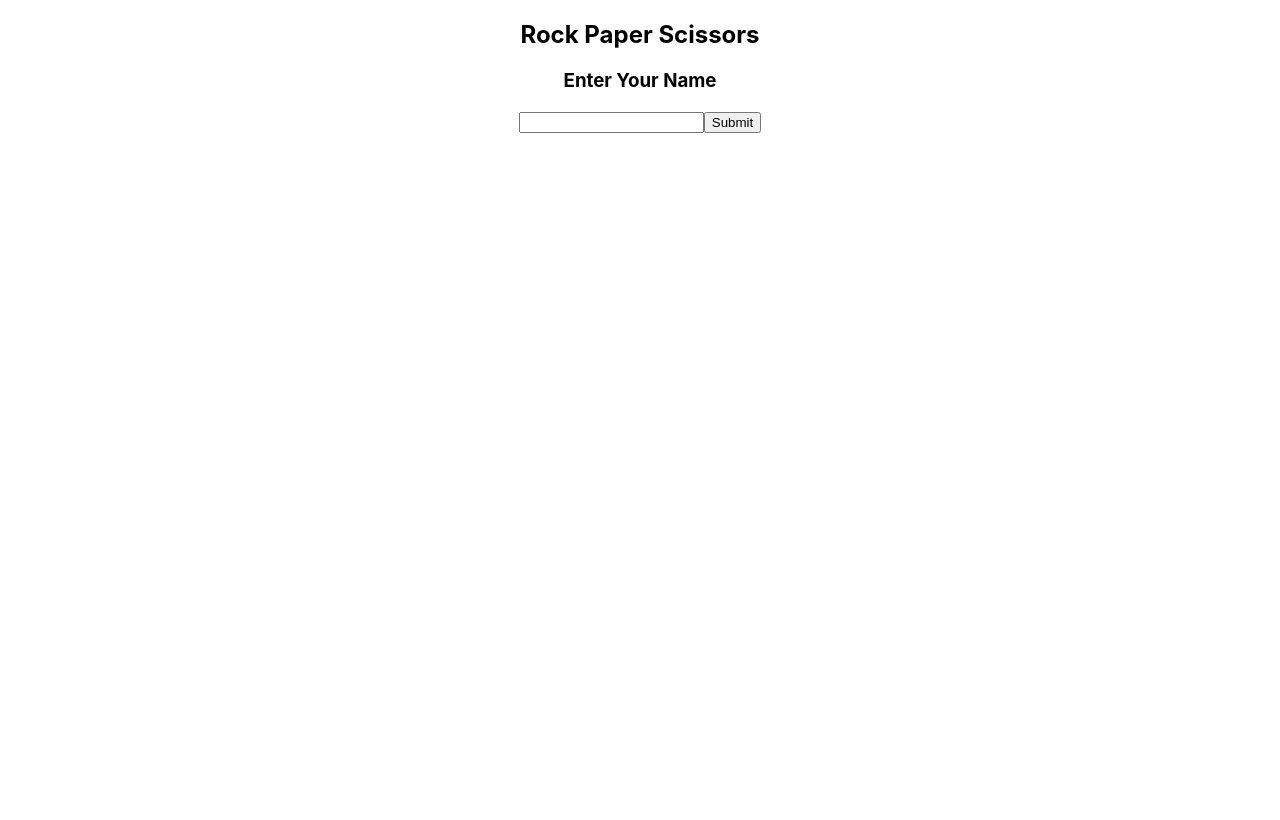
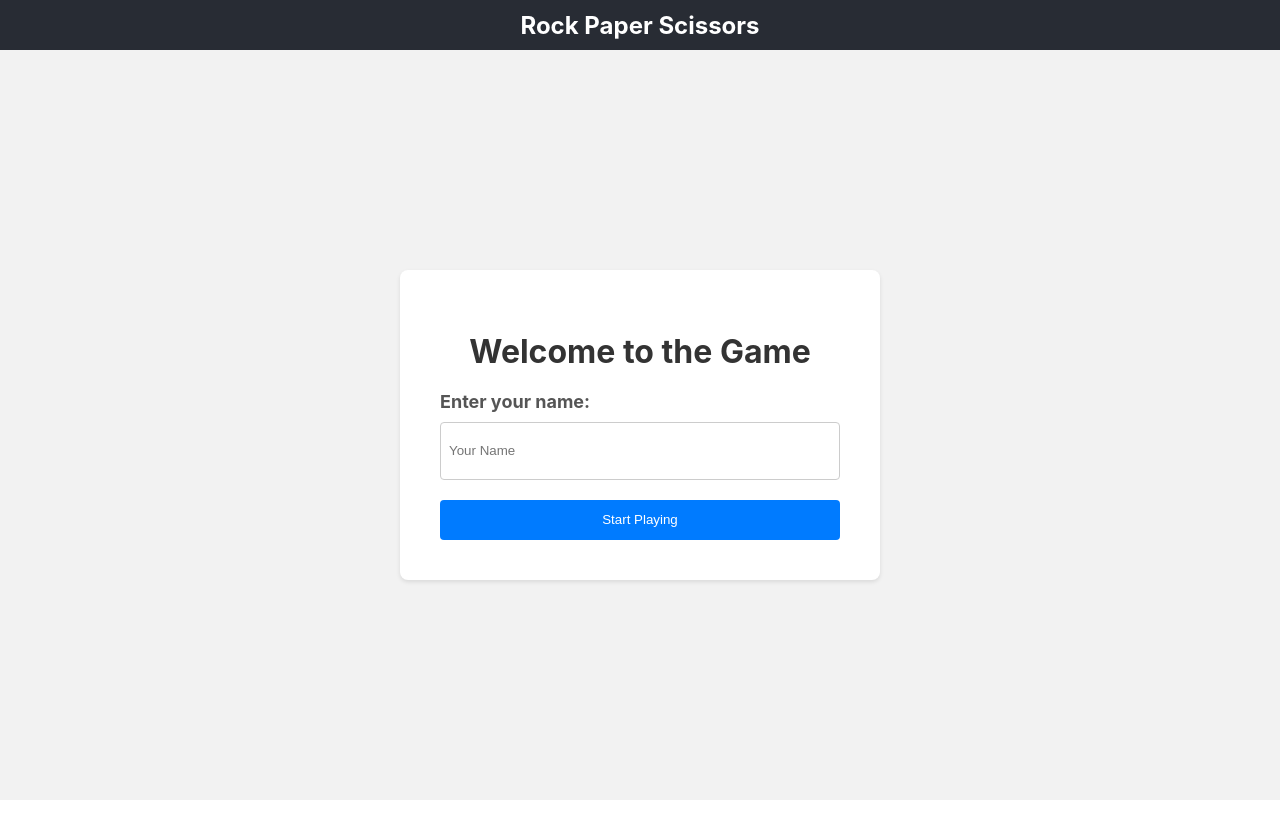
Before and after one commit to razvan393/rock-paper-scissors, a React (Create React App) app: page / in a window 1280 px wide. Built offline with nearby package versions, Linux system fonts and the light colour scheme.

Commit message:
add scoreboard

```diff
--- a/src/App.css
+++ b/src/App.css
@@ -1,23 +1,26 @@
 .app {
   text-align: center;
   display: flex;
-  height: 100%;
+  height: calc(100% - 50px);
 }
 
 .app-header {
   background-color: #282c34;
-  min-height: 100vh;
   display: flex;
   flex-direction: column;
   align-items: center;
   justify-content: center;
-  font-size: calc(10px + 2vmin);
   color: white;
+  height: 50px;
 }
 
 .main-area {
   flex: 3;
   background-color: #f0f0f0;
+  display: flex;
+  justify-content: center;
+  align-items: center;
+  height: 100%;
 }
 
 .score-area {
@@ -32,5 +35,61 @@
 }
 
 .login-page {
+  display: flex;
+  justify-content: center;
+  align-items: center;
+  height: calc(100% - 50px);
+  background-color: #f2f2f2;
+}
+
+.login-form {
+  width: 400px;
+  padding: 40px;
+  background-color: #fff;
+  border-radius: 8px;
+  box-shadow: 0 2px 4px rgba(0, 0, 0, 0.1);
+}
+
+h1 {
   text-align: center;
+  margin-bottom: 20px;
+  color: #333;
 }
+
+form {
+  display: flex;
+  flex-direction: column;
+}
+
+label {
+  font-size: 18px;
+  font-weight: bold;
+  margin-bottom: 10px;
+  color: #555;
+}
+
+input {
+  height: 40px;
+  padding: 8px;
+  margin-bottom: 20px;
+  border: 1px solid #ccc;
+  border-radius: 4px;
+}
+
+button {
+  height: 40px;
+  background-color: #007bff;
+  color: #fff;
+  border: none;
+  border-radius: 4px;
+  cursor: pointer;
+  transition: background-color 0.3s;
+}
+
+button:hover {
+  background-color: #0056b3;
+}
+
+button:active {
+  background-color: #003979;
+}
--- a/src/App.tsx
+++ b/src/App.tsx
@@ -1,13 +1,15 @@
 import LoginPage from "./components/login";
-import { BrowserRouter as Router, Routes, Route } from 'react-router-dom';
+import { BrowserRouter as Router, Routes, Route } from "react-router-dom";
 import Main from "./components/main";
+import Header from "./components/header";
 
 function App() {
     return (
         <Router>
+            <Header />
             <Routes>
-                <Route path="/" element={<LoginPage/>} />
-                <Route path="/game" element={<Main/>} />
+                <Route path="/" element={<LoginPage />} />
+                <Route path="/game" element={<Main />} />
             </Routes>
         </Router>
     );
--- a/src/components/game.tsx
+++ b/src/components/game.tsx
@@ -77,7 +77,7 @@ const GameComponent = () => {
 
     return (
         <div className="game">
-            <h2>Rock Paper Scissors</h2>
+            <h3>Choose your weapon!</h3>
             <div className="choices">
                 <button
                     disabled={isGameStarted}
--- /dev/null
+++ b/src/components/header.tsx
@@ -0,0 +1,11 @@
+import "../App.css";
+
+const Header = () => {
+    return (
+        <div className="app-header ">
+            <h2>Rock Paper Scissors</h2>
+        </div>
+    );
+};
+
+export default Header;
--- a/src/components/login.tsx
+++ b/src/components/login.tsx
@@ -1,7 +1,7 @@
 import { useState } from "react";
 import { useNavigate } from "react-router-dom";
 import { ScoreType } from "../types";
-import "../App.css"
+import "../App.css";
 
 const LoginPage = () => {
     const [name, setName] = useState("");
@@ -33,12 +33,20 @@ const LoginPage = () => {
 
     return (
         <div className="login-page">
-            <h2>Rock Paper Scissors</h2>
-            <h3>Enter Your Name</h3>
-            <form onSubmit={handleSubmit}>
-                <input type="text" value={name} onChange={handleNameChange} />
-                <button type="submit">Submit</button>
-            </form>
+            <div className="login-form">
+                <h1>Welcome to the Game</h1>
+                <form onSubmit={handleSubmit}>
+                    <label htmlFor="name">Enter your name:</label>
+                    <input
+                        type="text"
+                        id="name"
+                        value={name}
+                        onChange={(e) => setName(e.target.value)}
+                        placeholder="Your Name"
+                    />
+                    <button type="submit">Start Playing</button>
+                </form>
+            </div>
         </div>
     );
 };
--- a/src/components/main.tsx
+++ b/src/components/main.tsx
@@ -9,6 +9,7 @@ import { ScoreType } from "../types";
 
 const Main = () => {
     const [score, setScore] = useState({ wins: 0, losses: 0, draws: 0 });
+    const [allScores, setAllScores] = useState({});
     const [isLoading, setIsLoading] = useState(false);
     const [userName, setUserName] = useState("");
 
@@ -20,6 +21,7 @@ const Main = () => {
             if (savedScores) {
                 const scores: { [key: string]: ScoreType } =
                     JSON.parse(savedScores);
+                setAllScores(scores);
                 setScore(
                     scores[savedUserName] || { wins: 0, losses: 0, draws: 0 }
                 );
@@ -48,13 +50,13 @@ const Main = () => {
 
         localStorage.setItem("scores", JSON.stringify(scores));
 
-        setScore(scores[userName] || 0);
+        setScore(scores[userName] || { wins: 0, losses: 0, draws: 0 });
+        setAllScores(scores);
     };
     return (
-        <Context.Provider value={{ score, updateScore, setIsLoading }}>
+        <Context.Provider
+            value={{ score, allScores, updateScore, setIsLoading }}>
             <div className="app">
-                <div className="login-page"></div>
-                <>
                 <div className="loading-animation">
                     <RingLoader
                         size={100}
@@ -68,7 +70,6 @@ const Main = () => {
                 <div className="score-area">
                     <ScoreDisplay />
                 </div>
-                </>
             </div>
         </Context.Provider>
     );
--- a/src/components/score.tsx
+++ b/src/components/score.tsx
@@ -1,16 +1,20 @@
 import { useContext } from "react";
 import { Context } from "../context";
+import ScoreBoard from "./scoreboard";
 
 const ScoreDisplay = () => {
     const { score } = useContext(Context);
 
     return (
+        <>
             <div className="score">
                 <h2>Score</h2>
                 <p>Wins: {score.wins}</p>
                 <p>Losses: {score.losses}</p>
                 <p>Draws: {score.draws}</p>
             </div>
+            <ScoreBoard />
+        </>
     );
 };
 
--- /dev/null
+++ b/src/components/scoreboard.tsx
@@ -0,0 +1,28 @@
+import { useContext } from "react";
+import { Context } from "../context";
+
+const ScoreBoard = () => {
+    const { allScores } = useContext(Context);
+
+    return (
+        allScores && (
+            <div className="leaderboard">
+                <h2>Leader Board</h2>
+                {Object.keys(allScores).map((user) => {
+                    return (
+                        <div className="leaderboard-entry">
+                            <span>{`${user}: `}</span>
+                            <span>
+                                {allScores[user].wins} W{" "}
+                                {allScores[user].losses} L{" "}
+                                {allScores[user].draws} D
+                            </span>
+                        </div>
+                    );
+                })}
+            </div>
+        )
+    );
+};
+
+export default ScoreBoard;
--- a/src/context.ts
+++ b/src/context.ts
@@ -3,6 +3,7 @@ import { ContextType } from './types';
 
 export const Context = createContext<ContextType>({
     score: { wins: 0, losses: 0, draws: 0 },
+    allScores: {},
     setIsLoading: () => {},
     updateScore: () => {},
 });
--- a/src/types.ts
+++ b/src/types.ts
@@ -8,6 +8,7 @@ export interface ScoreType {
 
 export interface ContextType {
     score: ScoreType;
+    allScores: {[key: string]: ScoreType};
     setIsLoading: (isLoading: boolean) => void;
     updateScore: (result: GameResult) => void;
 }
```
Lines whose indentation alone changed are shown as unchanged.
